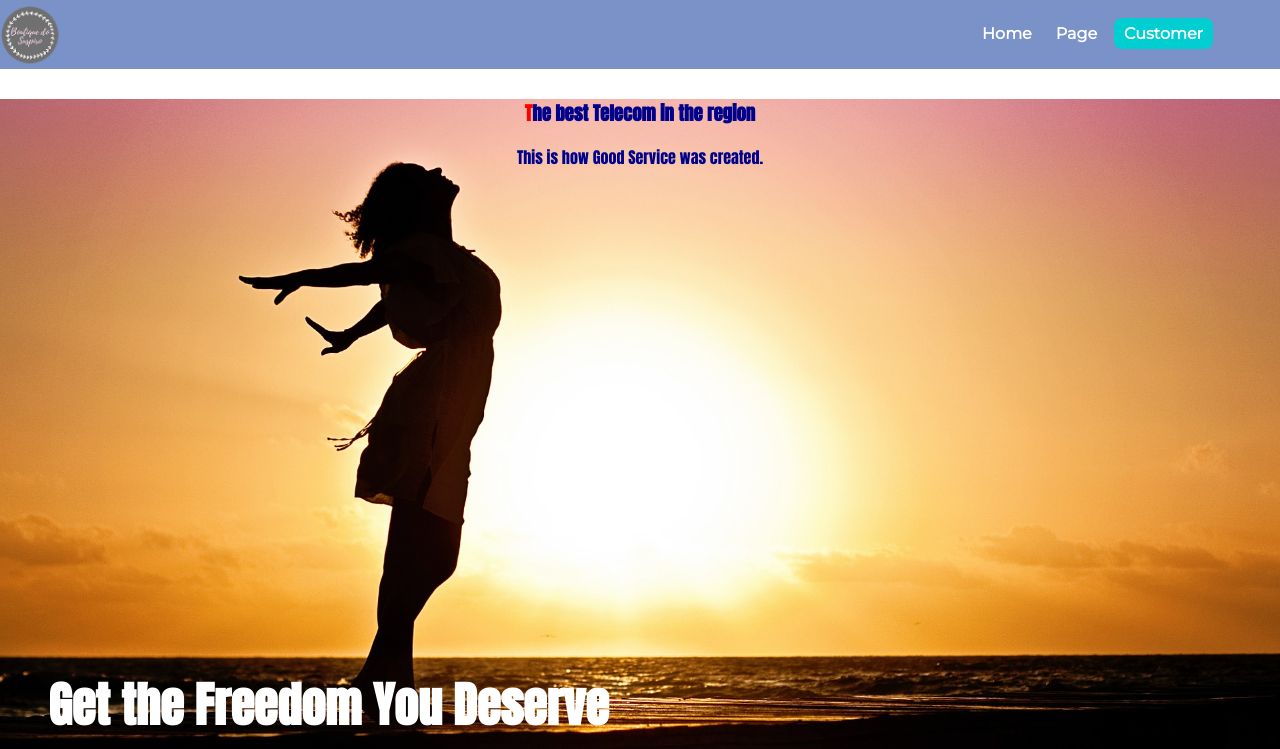
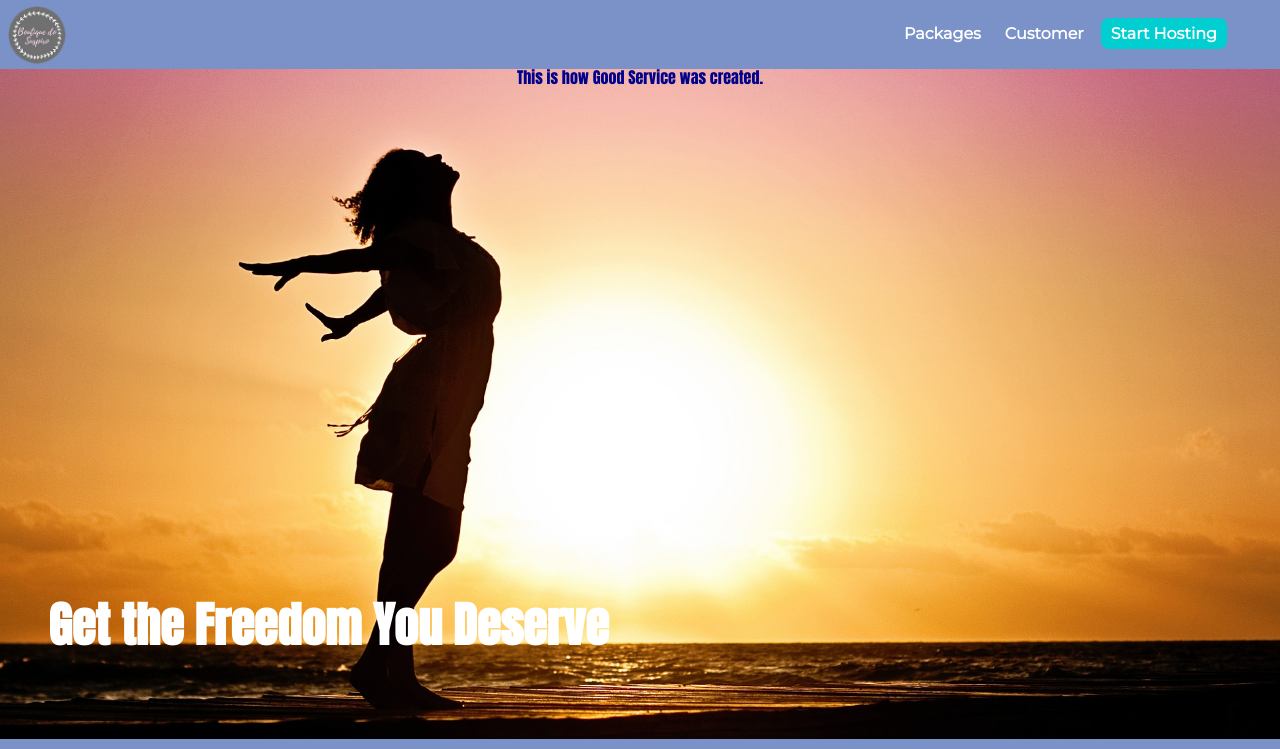
Before and after one commit to ascalmon/React_css_course, a React (Create React App) app: page / in a window 1280 px wide. Shown: the top 749 px of the page. Built offline with nearby package versions, Linux system fonts and the light colour scheme.

Commit message:
Start Hosting implemented as CTA

```diff
--- a/src/App.js
+++ b/src/App.js
@@ -17,37 +17,33 @@ function App() {
 
     <div className="App">
       <Navbar
-        link1 = 'Home'
-        link2 = 'Page'
-        link3 = 'Customer'
+        link1 = 'Packages'
+        link2 = 'Customer'
+        link3 = 'Start Hosting'
         color = '#7a92c7'
         link = {link}
       ></Navbar>
       {route === 'Home' ?
         <Home
-            title='Get the Freedom You Deserve'
-            subtitle = 'The best Telecom in the region'
-            link1='Home'
-            link2='Page'
-            link3='Customer'
-            color='#7a92c7'
+          title='Get the Freedom You Deserve'
+          subtitle = 'The best Telecom in the region'
+          link1='Packages'
+          link2='Customer'
+          link3='Start Hosting'
+          color='#7a92c7'
         ></Home>
       : route === 'Page' ?
         <Page
-          title='Get the Freedom You Deserve'
-          subtitle = 'The best Telecom in the region'
-          link1 = 'About'
-          link2 = 'Contact'
-          link3 = 'Business'
+          link1='Packages'
+          link2='Customer'
+          link3='Start Hosting'
           color= '#7a92c7'
-          ></Page>
+        ></Page>
       : route === 'Customer' ?
         <Customer
-          title='Get the Freedom You Deserve'
-          subtitle = 'The best Telecom in the region'
-          link1 = 'About'
-          link2 = 'Contact'
-          link3 = 'Business'
+          link1 = 'Packages'
+          link2 = 'Customer'
+          link3 = 'Start Hosting'
           color= '#7a92c7'
         ></Customer>
       : null
--- a/src/components/Home.js
+++ b/src/components/Home.js
@@ -35,7 +35,7 @@ useEffect(() => {
 
 return (
     <>
-    <main className="main">
+    <main className="main-home">
         <div className="main-background">
         <div className='home-title'>
             <h1>{title}</h1>
--- a/src/components/Navbar.js
+++ b/src/components/Navbar.js
@@ -70,18 +70,21 @@ export default function Navbar(props) {
                 <span className="toggle-button__bar"></span>
             </button>
             <div className='page-logo'>
-                <img className="page-img" src={require("./../assets/boutique.png")}  alt="logo" width='60' height='60' />
+
+                 <a className="nav-link" href='home' onClick={(e) => handleClick('Home', e)}>
+                      <img className="page-img" src={require("./../assets/boutique.png")} alt="logo" width='60' height='60' />
+                 </a>
             </div>
             <nav className="main-nav">
                 <ul className="main-nav__items">
                     <li className="main-nav__item">
-                        <a className="nav-link" href='home' onClick={(e) => handleClick('Home',e)}>{link1}</a>
+                        <a className="nav-link" href='page' onClick={(e) => handleClick('Page',e)}>{link1}</a>
                     </li>
                     <li className="main-nav__item">
-                        <a className="nav-link" href='page' onClick={(e) => handleClick('Page', e)}>{link2}</a>
+                        <a className="nav-link" href='customer' onClick={(e) => handleClick('Customer', e)}>{link2}</a>
                     </li>
                     <li className="main-nav__item main-nav__item--cta">
-                    <a className="nav-link" href='customer' onClick={(e) => handleClick('Customer', e)}>{link3}</a>
+                    <a className="nav-link" href='start' onClick={(e) => handleClick('Start', e)}>{link3}</a>
                     </li>
                 </ul>
             </nav>
--- a/src/components/Page.js
+++ b/src/components/Page.js
@@ -5,11 +5,10 @@ import './../styles/page.css';
 function Page(props) {
 
 
-
     return (
         <>
             <div className="background"></div>
-            <main className="main">
+            <main className="main-page">
 
                 <section className="page-section page-section-plus">
                     <a href="#">
--- a/src/styles/App.css
+++ b/src/styles/App.css
@@ -9,14 +9,14 @@ body {
 
 }
 /* ------------------------------------------- CSS Course ---------------------------------------- */
-.main {
+.main-home {
 
 }
 
 .main-background {
   background-image: url("./../assets/freedom.jpg");
   background-size: cover;
-  background-position: left 10% bottom 30%;
+  background-position: left 10% bottom 80%;
   background-repeat: no-repeat;
   background-origin: border-box;
   width: 100vw;
@@ -184,7 +184,7 @@ body {
   text-align: center;
   color: white;
   padding: 8px;
-  /* margin: 32px; */
+  margin: 0;
 }
 
 #key-features {
--- a/src/styles/customer.css
+++ b/src/styles/customer.css
@@ -69,7 +69,8 @@
 
     @media only screen and (min-width: 40rem) {
     .testimonial {
-      margin: 3rem 0;
+      margin: 3rem auto;
+      max-width: 90rem;
     }
     .testimonial__image-container {
       width: 65%;
--- a/src/styles/main.css
+++ b/src/styles/main.css
@@ -220,8 +220,7 @@ body {
   font-size: 1.5rem;
 }
 
-/* Footer */
-
+/* ---------------------------------- Footer ------------------------------------ */
 
 .footer {
   background: black;
--- a/src/styles/page.css
+++ b/src/styles/page.css
@@ -1,5 +1,5 @@
 
-.main {
+.main-page {
     padding: 80px 0 0 0;
 }
 
@@ -89,3 +89,20 @@
     padding: 16px;
     font-weight: bold;
 }
+
+@media only screen and (min-width: 40rem) {
+    .main-page {
+        margin: 3rem auto;
+        max-width: 90rem;
+    }
+}
+
+@media only screen and (min-width: 90rem) {
+    .page-section {
+        border-left: 4px solid #233c71;
+    }
+    .page-section-free {
+        border-right: 4px solid #233c71;
+    }
+
+}
```
